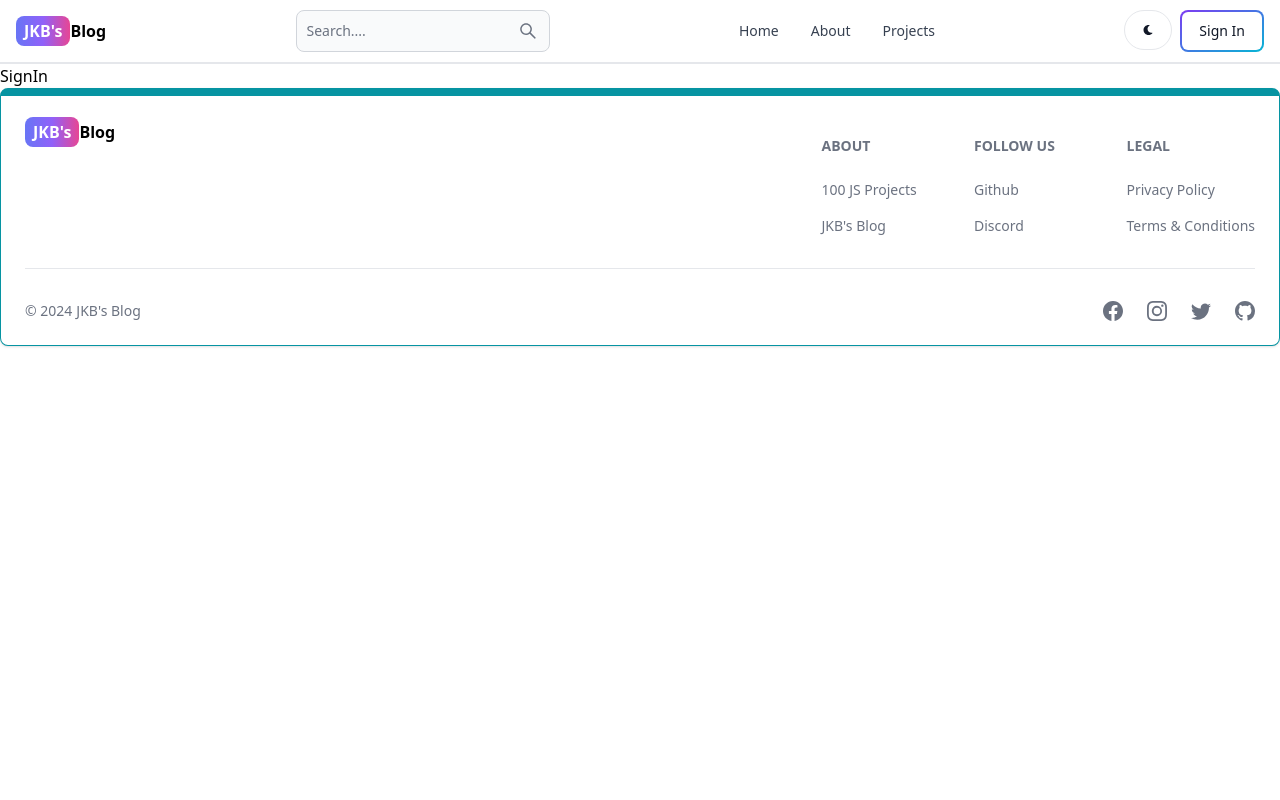
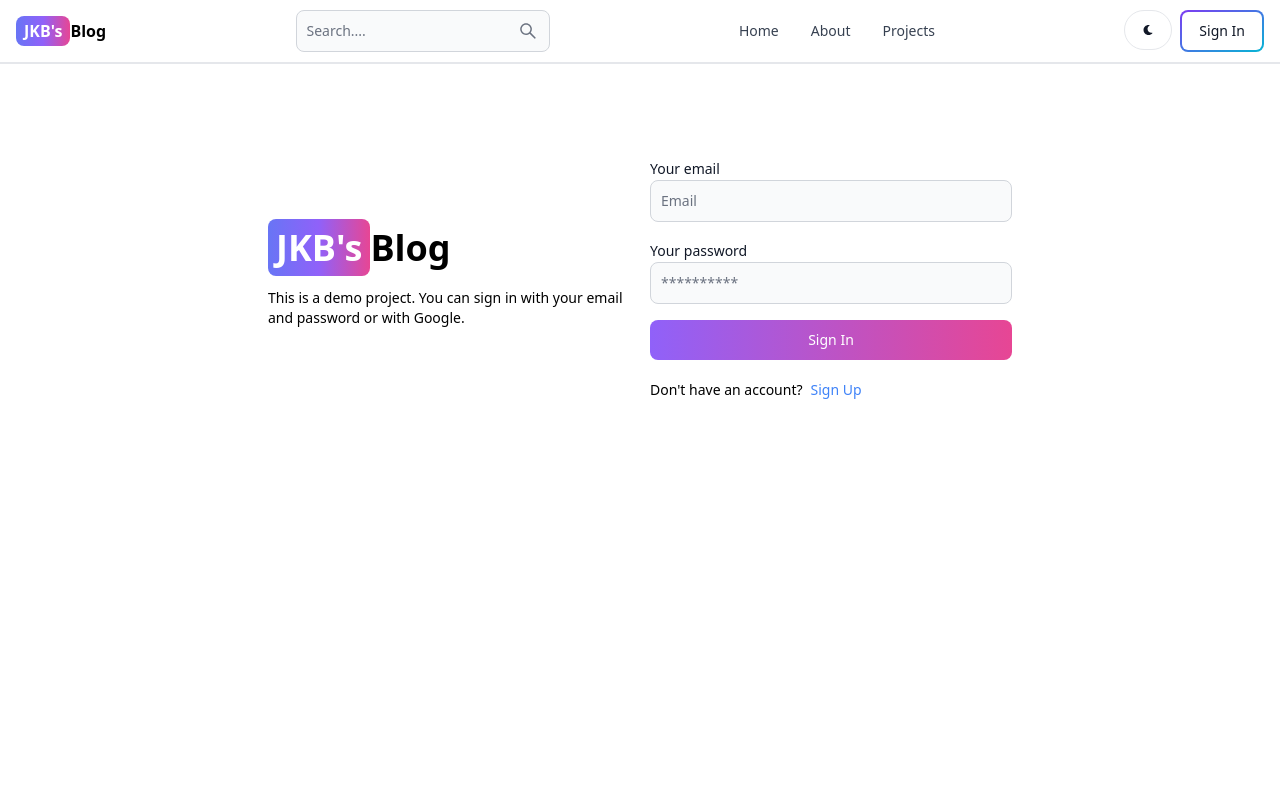
Before and after one commit to im-jibin/blogapp, a React (Vite) app in the folder client/: page /sign-in in a window 1280 px wide. Shown: the top 800 px of the page. Built offline with nearby package versions, Linux system fonts and the light colour scheme.

Commit message:
create sign in functionality

```diff
--- a/client/src/pages/SignIn.jsx
+++ b/client/src/pages/SignIn.jsx
@@ -1,5 +1,90 @@
+import { Alert, Button, Label, Spinner, TextInput } from "flowbite-react"
+import { useState } from "react";
+import { Link, useNavigate } from "react-router-dom"
+
 export default function SignIn() {
+  const [ formData, setFormData ] = useState({});
+  const [ errorMessage, setErrorMessage ] = useState(null);
+  const [ loading, setLoading ] = useState(false);
+  const navigate = useNavigate();
+  const handleChange = (e) => {
+    setFormData({ ...formData, [e.target.id]: e.target.value.trim() });
+  }
+  const handleSubmit = async (e) => {
+    e.preventDefault();
+    if (!formData.email || !formData.password) {
+      return setErrorMessage('Please fill out all fields');
+    }
+    try {
+      setLoading(true);
+      setErrorMessage(null);
+      const res = await fetch('/api/auth/signin', {
+        method: 'POST',
+        headers: { 'Content-Type': 'application/json' },
+        body: JSON.stringify(formData)
+      });
+      const data = await res.json();
+      if (data.success === false) {
+        return setErrorMessage(data.message);
+      }
+      setLoading(false);
+      if (res.ok) {
+        navigate('/');
+      }
+    } catch (error) {
+
+    }
+  }
   return (
-    <div>SignIn</div>
+    <div className="min-h-screen mt-20">
+      <div className="flex p-3 max-w-3xl mx-auto flex-col md:flex-row md:items-center gap-5">
+        {/*left*/}
+        <div className="flex-1">
+          <Link to="/" className="font-bold dark:text-white text-4xl">
+              <span className="px-2 py-1 bg-gradient-to-r from-indigo-500 via-purple-500 to-pink-500 rounded-lg text-white">JKB's</span>
+              Blog
+          </Link>
+          <p className="text-sm mt-5">
+            This is a demo project. You can sign in with your email and password or with Google.
+          </p>
+        </div>
+        {/*right*/}
+        <div className="flex-1">
+          <form className="flex flex-col gap-4" onSubmit={handleSubmit}>
+            <div>
+              <Label value="Your email"/>
+              <TextInput type="email" placeholder="Email" id="email" onChange={handleChange} />
+            </div>
+            <div>
+              <Label value="Your password"/>
+              <TextInput type="password" placeholder="**********" id="password" onChange={handleChange} />
+            </div>
+            <Button gradientDuoTone='purpleToPink' type="submit" disabled={loading}>
+              {
+                loading ? (
+                  <>
+                    <Spinner size='sm'/>
+                    <span className="pl-3">Loading...</span>
+                  </>
+                  ) : 'Sign In'
+
+              }
+            </Button>
+          </form>
+          <div className="flex gap-2 text-sm mt-5">
+            <span>Don't have an account?</span>
+            <Link to='/sign-up' className="text-blue-500">Sign Up</Link>
+
+          </div>
+          {
+            errorMessage && (
+              <Alert className="mt-5" color='failure'>
+                {errorMessage}
+              </Alert>
+            )
+          }
+        </div>
+      </div>
+    </div>
   )
 }
```
